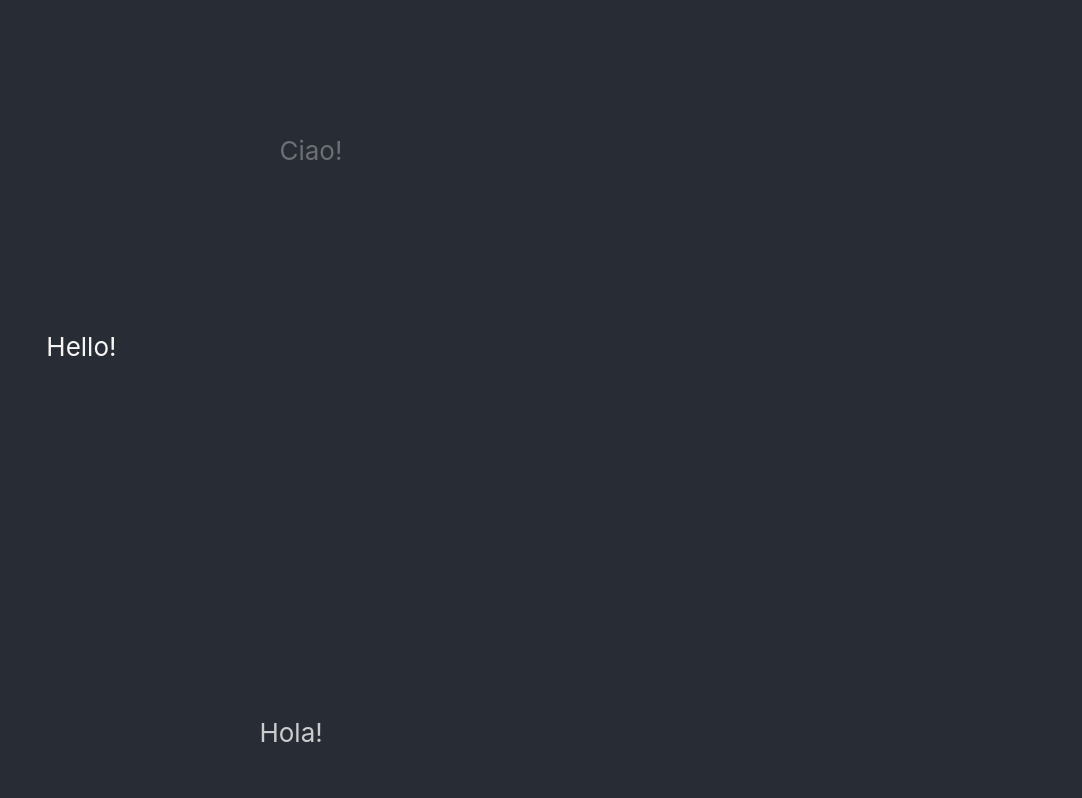
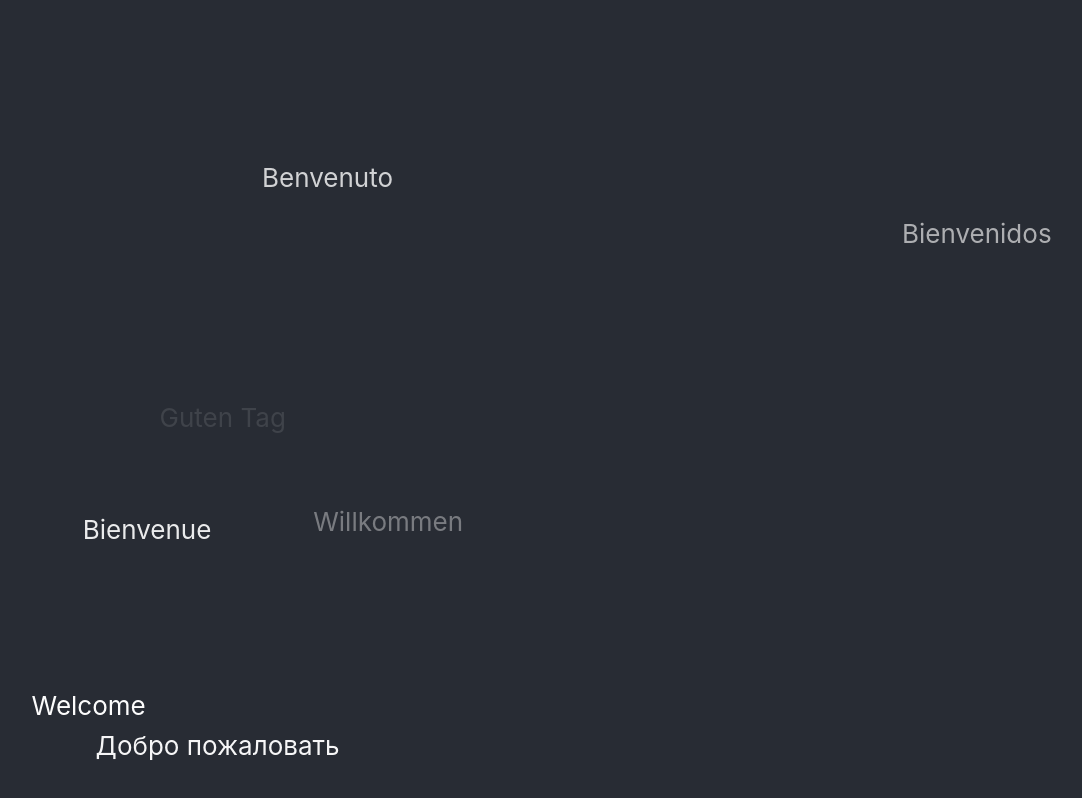
Before and after one commit to pavel-piatetskii/portfolio-site, a React (Create React App) app: page / in a window 1280 px wide. Shown: the whole page, without its empty margins (122-1204 px from the left). Built offline with nearby package versions, Linux system fonts and the light colour scheme.

Commit message:
Add new words and change timings for greeting

```diff
--- a/src/App.js
+++ b/src/App.js
@@ -9,15 +9,15 @@ function App() {
   const xCoords = [];
 
   const iterateGreeting = function () {
-    const words = ['Здравствуйте', 'Bonjour', 'Ciao', 'Hola', 'Hello'];
+    const words = ['Hello','Здравствуйте', 'Bonjour', 'Ciao', 'Hola', 'Guten Tag', 'Willkommen',
+                   'Bienvenidos', 'Benvenuto', 'Bienvenue', 'Добро пожаловать', 'Welcome' ];
     for (const [index, word] of words.entries()) {
-      //console.log(index, word)
       let x = Math.round(Math.random() * 20) * 5;
       while (xCoords.includes(x)) {
         x = Math.round(Math.random() * 20) * 5;
       }
       console.log(x);
-      setTimeout(() => setGreeting(word), (index + 2) * 500);
+      setTimeout(() => setGreeting(word), (index + 2) * 250);
     }
   };
 
@@ -38,10 +38,11 @@ function App() {
   useEffect(() => iterateGreeting(), []);
   useEffect(() => {
     const key = greetingArr.length;
-    const x = Math.random() * 80 + 10;
-    const y = Math.random() * 60 + 10;
+
+    const x = Math.round(Math.random() * 80 + 10);
+    const y = Math.round(Math.random() * 80 + 10);
     console.log(x, y);
-    greeting && setGreetingArr(prev => [...prev, <p key={key} className="greeting__container" style={{ top: `${x}vh`, left: `${y}vh` }}>{greeting}!</p>])
+    greeting && setGreetingArr(prev => [...prev, <p key={key} className="greeting__container" style={{ top: `${x}vh`, left: `${y}vw` }}>{greeting}</p>])
   }, [greeting]);
 
   //setTimeout(() => setGreeting(false), 1000);
--- a/src/App.scss
+++ b/src/App.scss
@@ -37,7 +37,6 @@
   }
 }
 
-
 .greeting__container {
   position: absolute;
   color: transparent;
@@ -46,7 +45,6 @@ animation: greeting-ani 2s none 0s 2 alternate;
   //animation: greeting-ani-2 1s none 0s 1 reverse;
   //animation: name duration timing-function delay iteration-count direction fill-mode;
 }
-
 
 @keyframes greeting-ani-1 {
   from {
```
Lines whose indentation alone changed are shown as unchanged.
